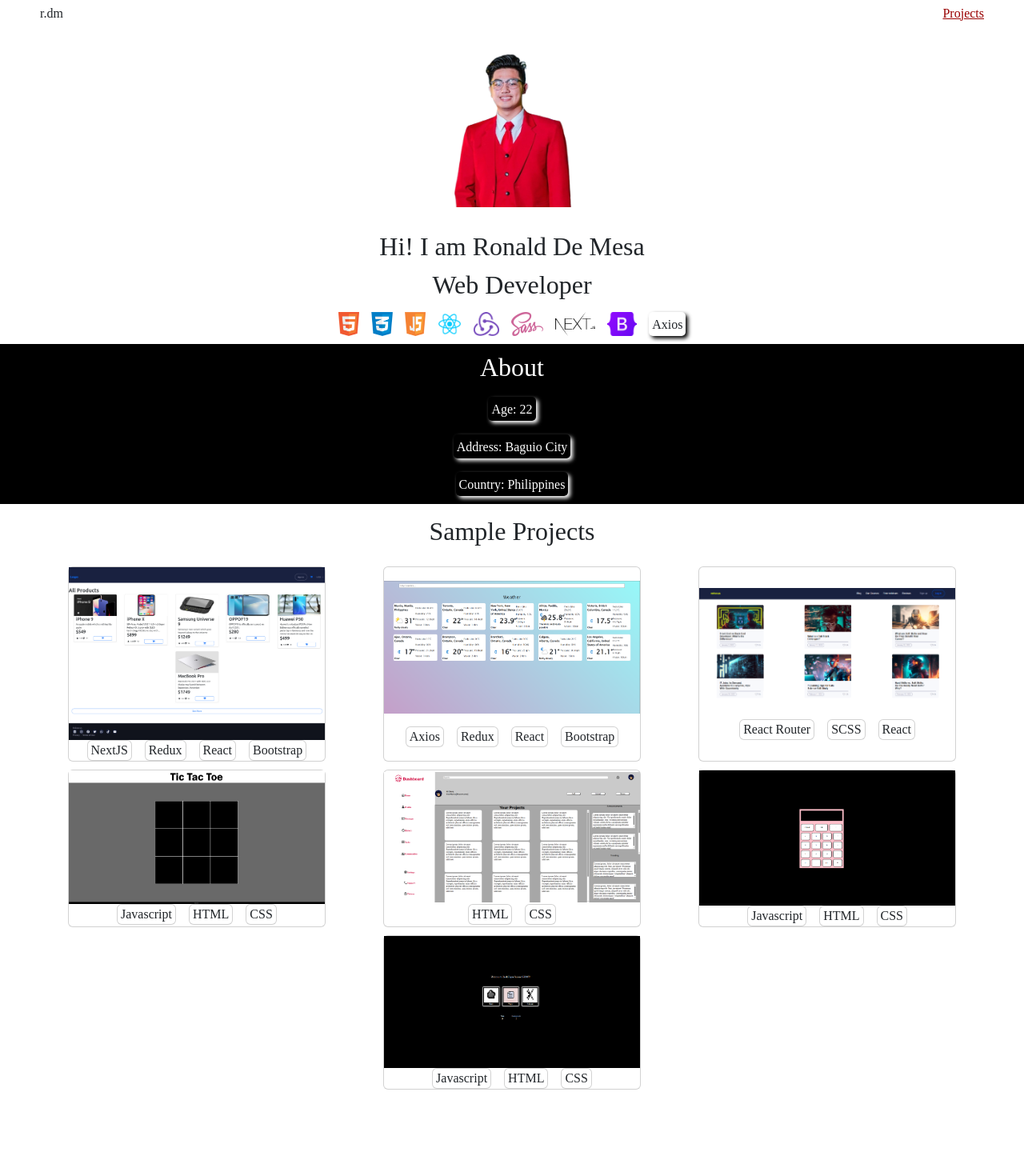
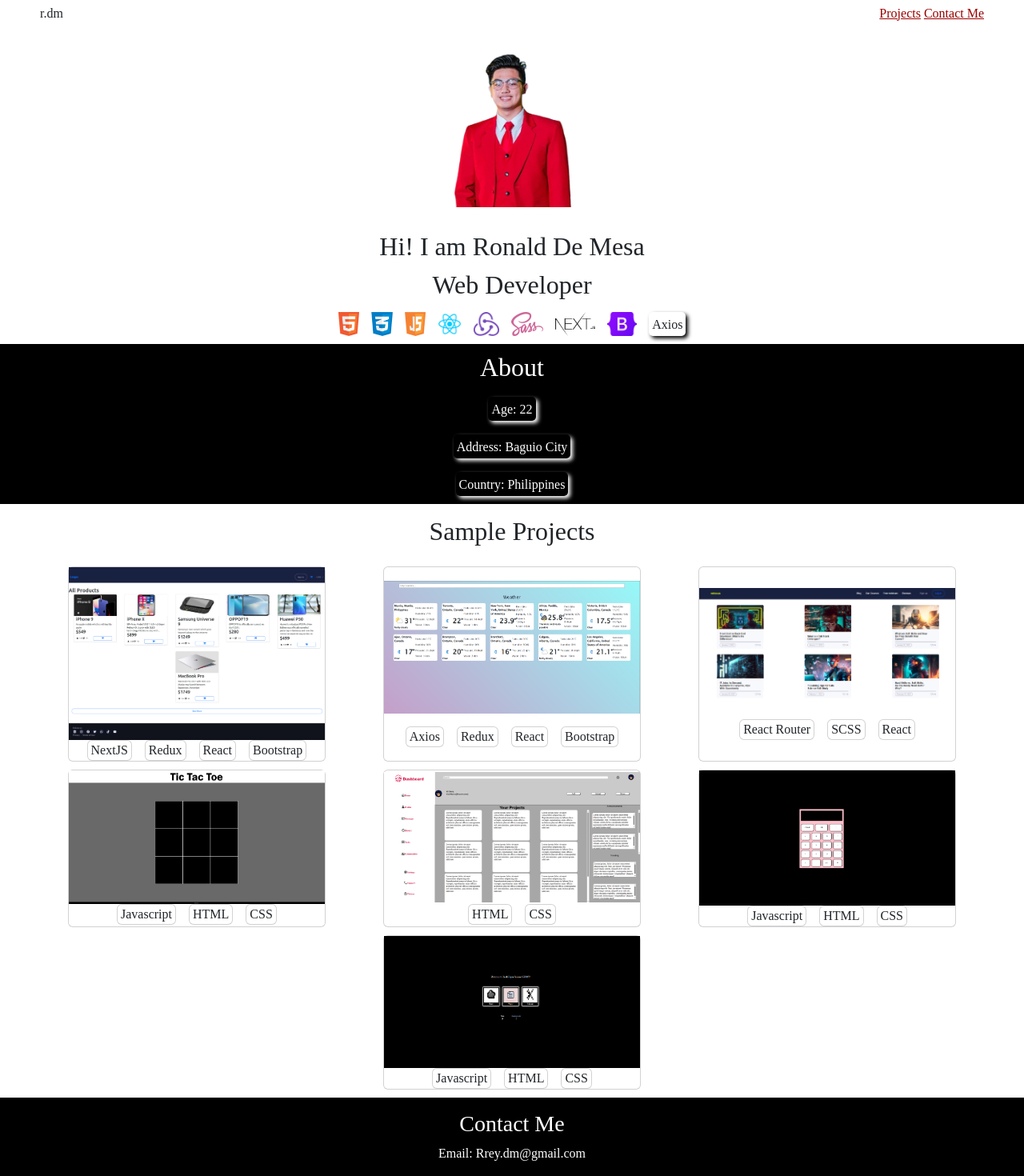
Before and after one commit to Reytsard/portfolio, a React (Create React App) app: page / in a window 1280 px wide. Shown: the part 21-1491 px from the top of the page at 80% size. Before the commit the page ends 1393 px from the top, so only its background shows below. Built offline with nearby package versions, Linux system fonts and the light colour scheme.

Commit message:
Added a contact me portion in website

```diff
--- a/src/App.jsx
+++ b/src/App.jsx
@@ -22,8 +22,9 @@ function App() {
     <div className="App">
       <header>
         <div className="headerLogo">r.dm</div>
-        <div className="headerOptions">
+        <div className="headerOptions d-flex gap-1">
           <a href="#projects">Projects</a>
+          <a href="#contactme">Contact Me</a>
         </div>
       </header>
       <main>
@@ -175,6 +176,16 @@ function App() {
               </div>
             </div>
           </div>
+          <div id="contactme" className="bg-black w-100 text-white py-3">
+            <h3 className="contact-me-header ">Contact Me</h3>
+            Email:{" "}
+            <a
+              href="emailto:rrey.dm@gmail.com"
+              className="text-decoration-none text-white curser-pointer"
+            >
+              Rrey.dm@gmail.com
+            </a>
+          </div>
         </div>
       </main>
     </div>
```
